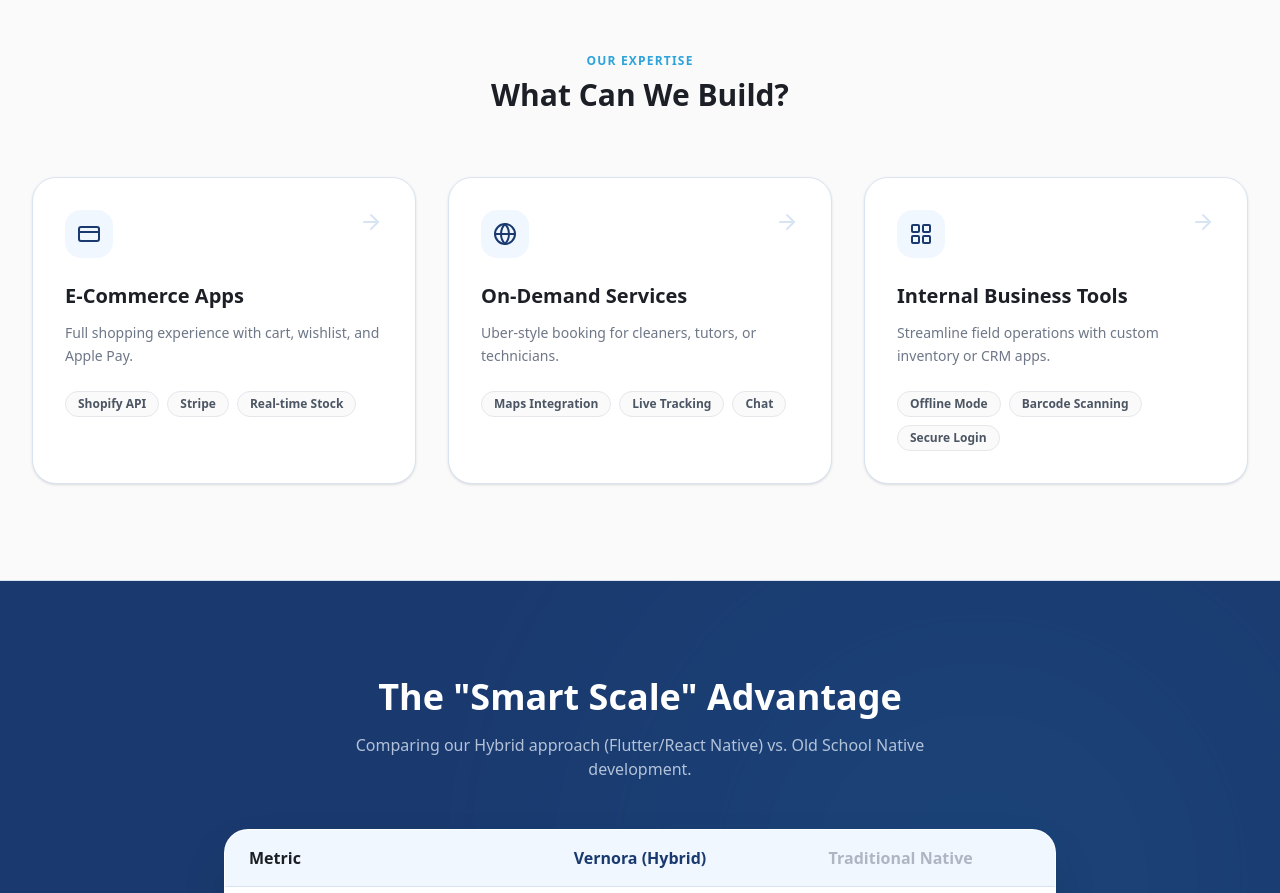
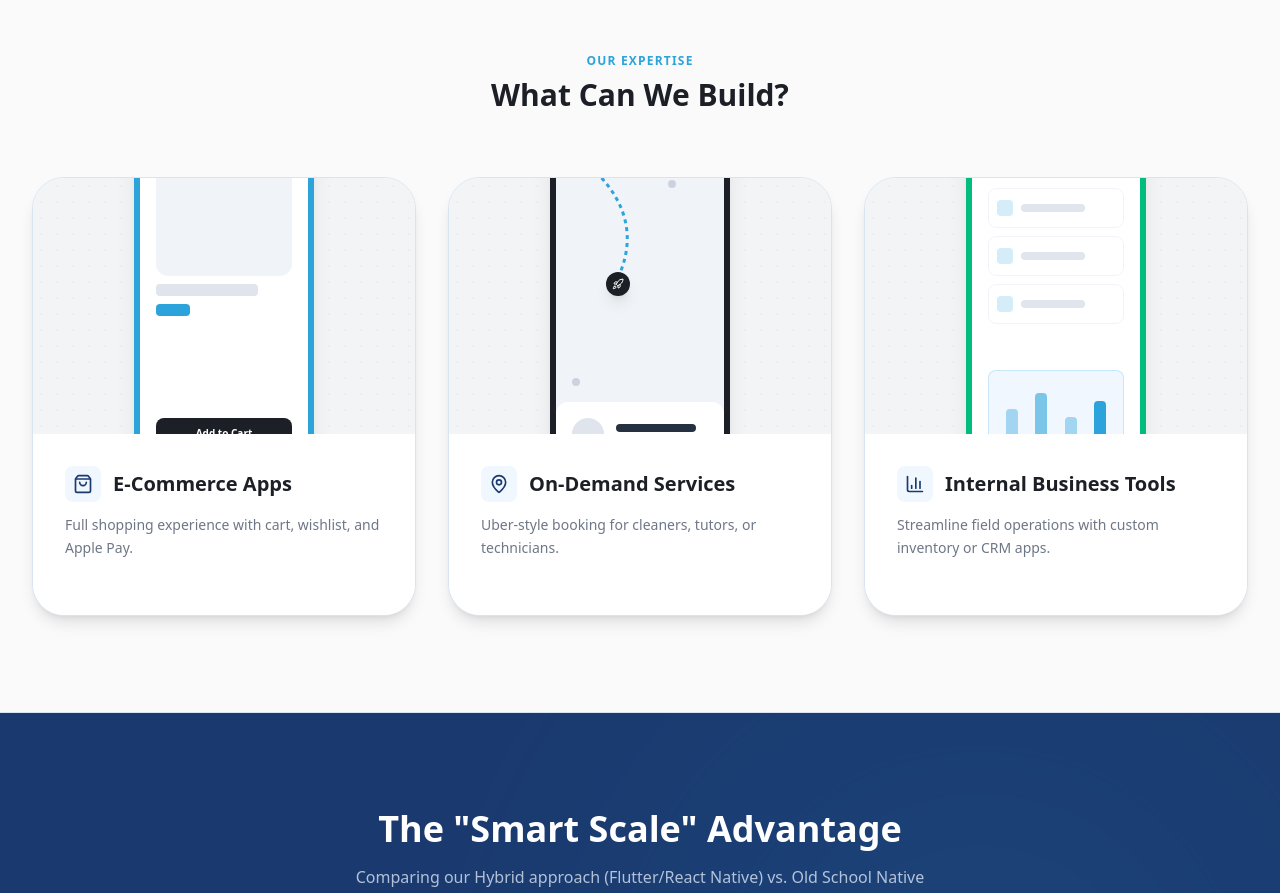
Before and after one commit to vernoratech/vernoraTech, a React (Vite) app: page /services/mobile-apps in a window 1280 px wide. Shown: the part 1480-2373 px from the top of the page. Built offline with nearby package versions, Linux system fonts and the light colour scheme.

Commit message:
added all page of services

```diff
--- a/src/components/ Services/Mobile_App_Development.jsx
+++ b/src/components/ Services/Mobile_App_Development.jsx
@@ -18,7 +18,10 @@ import {
   LayoutGrid,
   Zap,
   TrendingUp,
-  Menu
+  Menu,
+  MapPin,
+  ShoppingBag,
+  BarChart3
 } from 'lucide-react';
 
 const Mobile_App_Development = () => {
@@ -53,21 +56,89 @@ const Mobile_App_Development = () => {
     }
   ];
 
+  // Visual components for different app types
+  const EcommerceVisual = () => (
+    <div className="bg-white h-full w-full flex flex-col">
+      <div className="h-32 bg-gray-100 m-4 rounded-xl mb-2" />
+      <div className="px-4 space-y-2">
+        <div className="h-3 w-3/4 bg-gray-200 rounded" />
+        <div className="h-3 w-1/4 bg-[#2DA3DB] rounded" />
+      </div>
+      <div className="mt-auto m-4 h-8 bg-[#1C1F26] rounded-lg flex items-center justify-center text-white text-[10px] font-bold">Add to Cart</div>
+    </div>
+  );
+
+  const OnDemandVisual = () => (
+    <div className="bg-gray-100 h-full w-full relative overflow-hidden">
+      {/* Map Dots */}
+      <div className="absolute top-4 left-8 w-2 h-2 bg-gray-300 rounded-full" />
+      <div className="absolute top-12 right-12 w-2 h-2 bg-gray-300 rounded-full" />
+      <div className="absolute bottom-20 left-4 w-2 h-2 bg-gray-300 rounded-full" />
+      {/* Route Line */}
+      <svg className="absolute inset-0 w-full h-full pointer-events-none">
+        <path d="M40 40 Q 90 90 60 150" stroke="#2DA3DB" strokeWidth="3" fill="none" strokeDasharray="4 4" />
+      </svg>
+      {/* Car Pin */}
+      <div className="absolute top-[140px] left-[50px] bg-[#1C1F26] p-1.5 rounded-full shadow-lg">
+         <Rocket size={12} className="text-white" />
+      </div>
+      {/* Bottom Sheet */}
+      <div className="absolute bottom-0 left-0 w-full bg-white p-4 rounded-t-xl shadow-lg">
+        <div className="flex items-center gap-3">
+          <div className="w-8 h-8 bg-gray-200 rounded-full" />
+          <div>
+            <div className="h-2 w-20 bg-gray-800 rounded mb-1" />
+            <div className="h-2 w-12 bg-gray-400 rounded" />
+          </div>
+        </div>
+      </div>
+    </div>
+  );
+
+  const InternalToolsVisual = () => (
+    <div className="bg-white h-full w-full p-4 flex flex-col">
+      <div className="flex justify-between items-center mb-4">
+        <div className="h-3 w-16 bg-gray-800 rounded" />
+        <div className="h-6 w-6 bg-gray-100 rounded-full" />
+      </div>
+      <div className="space-y-2 flex-1">
+        {[1,2,3].map(i => (
+          <div key={i} className="h-10 border border-gray-100 rounded-lg flex items-center px-2 gap-2">
+             <div className="w-4 h-4 rounded bg-[#2DA3DB]/20" />
+             <div className="h-2 w-16 bg-gray-200 rounded" />
+          </div>
+        ))}
+      </div>
+      <div className="mt-2 h-20 bg-[#F0F7FF] rounded-lg border border-[#2DA3DB]/20 flex items-end justify-around pb-2 px-2">
+         <div className="w-3 h-8 bg-[#2DA3DB] rounded-t-sm opacity-40" />
+         <div className="w-3 h-12 bg-[#2DA3DB] rounded-t-sm opacity-60" />
+         <div className="w-3 h-6 bg-[#2DA3DB] rounded-t-sm opacity-40" />
+         <div className="w-3 h-10 bg-[#2DA3DB] rounded-t-sm" />
+      </div>
+    </div>
+  );
+
   const appTypes = [
     {
       title: "E-Commerce Apps",
       desc: "Full shopping experience with cart, wishlist, and Apple Pay.",
-      tags: ["Shopify API", "Stripe", "Real-time Stock"]
+      visual: <EcommerceVisual />,
+      color: "border-[#2DA3DB]",
+      icon: <ShoppingBag size={20} />
     },
     {
       title: "On-Demand Services",
       desc: "Uber-style booking for cleaners, tutors, or technicians.",
-      tags: ["Maps Integration", "Live Tracking", "Chat"]
+      visual: <OnDemandVisual />,
+      color: "border-[#1A3A6F]",
+      icon: <MapPin size={20} />
     },
     {
       title: "Internal Business Tools",
       desc: "Streamline field operations with custom inventory or CRM apps.",
-      tags: ["Offline Mode", "Barcode Scanning", "Secure Login"]
+      visual: <InternalToolsVisual />,
+      color: "border-emerald-500",
+      icon: <BarChart3 size={20} />
     }
   ];
 
@@ -179,9 +250,7 @@ const Mobile_App_Development = () => {
 
               {/* Left Phone (Android Style) */}
               <div className="absolute left-0 top-16 w-[220px] h-[440px] bg-[#1C1F26] rounded-[24px] border-[4px] border-[#333] shadow-2xl transform -rotate-[12deg] -translate-x-4 opacity-60 scale-90 z-0 hidden sm:block">
-                {/* Hole Punch Camera */}
                 <div className="absolute top-4 left-1/2 -translate-x-1/2 w-3 h-3 bg-black rounded-full z-20" />
-                {/* Content */}
                 <div className="w-full h-full bg-white rounded-[20px] overflow-hidden flex flex-col">
                   <div className="h-14 bg-emerald-500 w-full flex items-center px-4">
                     <Menu className="text-white" size={16} />
@@ -196,7 +265,6 @@ const Mobile_App_Development = () => {
 
               {/* Right Phone (Compact/Grid Style) */}
               <div className="absolute right-0 top-24 w-[220px] h-[440px] bg-[#1C1F26] rounded-[30px] border-[4px] border-[#333] shadow-2xl transform rotate-[12deg] translate-x-4 opacity-60 scale-90 z-0 hidden sm:block">
-                {/* Notch */}
                 <div className="absolute top-0 left-1/2 -translate-x-1/2 w-16 h-5 bg-black rounded-b-lg z-20" />
                 <div className="w-full h-full bg-white rounded-[26px] overflow-hidden flex flex-col">
                    <div className="h-full w-full bg-[#F0F7FF] p-3 grid grid-cols-2 gap-2 pt-8">
@@ -209,12 +277,8 @@ const Mobile_App_Development = () => {
 
               {/* Center Phone (Modern iPhone - Main Focus) */}
               <div className="relative w-[260px] h-[520px] bg-white rounded-[40px] border-[8px] border-[#1C1F26] shadow-2xl overflow-hidden transform rotate-[-3deg] hover:rotate-0 transition-transform duration-500 z-10">
-                {/* Dynamic Island / Notch */}
                 <div className="absolute top-2 left-1/2 -translate-x-1/2 w-24 h-7 bg-[#1C1F26] rounded-full z-20" />
-
-                {/* App UI */}
                 <div className="h-full flex flex-col">
-                  {/* Header */}
                   <div className="h-32 bg-[#1A3A6F] p-6 flex flex-col justify-end">
                     <div className="flex justify-between items-center text-white">
                       <div>
@@ -226,10 +290,7 @@ const Mobile_App_Development = () => {
                       </div>
                     </div>
                   </div>
-
-                  {/* Body */}
                   <div className="flex-1 bg-[#FAFAFA] p-5 space-y-4">
-                    {/* Stats Scroll */}
                     <div className="flex gap-3 overflow-x-auto pb-2 scrollbar-hide">
                       <div className="min-w-[100px] h-24 bg-white rounded-2xl shadow-sm border border-[#D9E4F2] p-3 flex flex-col justify-between">
                         <div className="w-8 h-8 rounded-full bg-[#E0F2FE] flex items-center justify-center text-[#2DA3DB]"><Rocket size={14} /></div>
@@ -240,8 +301,6 @@ const Mobile_App_Development = () => {
                         <div className="h-2 w-12 bg-[#E5E7EB] rounded" />
                       </div>
                     </div>
-
-                    {/* Activity Feed */}
                     <div className="space-y-3">
                       <div className="text-xs font-bold text-[#6E7787] uppercase tracking-wider">Live Updates</div>
                       {[1, 2, 3].map(i => (
@@ -255,8 +314,6 @@ const Mobile_App_Development = () => {
                       ))}
                     </div>
                   </div>
-
-                  {/* Nav Bar */}
                   <div className="h-20 bg-white border-t border-[#E5E7EB] flex justify-around items-start pt-4 px-4">
                     {[1, 2, 3, 4].map(i => (
                       <div key={i} className={`w-8 h-8 rounded-lg flex items-center justify-center ${i === 1 ? 'text-[#1A3A6F]' : 'text-[#9CA3AF]'}`}>
@@ -309,7 +366,7 @@ const Mobile_App_Development = () => {
         </div>
       </section>
 
-      {/* --- App Types Section --- */}
+      {/* --- App Types Section (Enhanced Visuals) --- */}
       <section id="types" className="py-24 bg-[#FAFAFA] border-y border-[#D9E4F2]">
         <div className="max-w-7xl mx-auto px-4 sm:px-6 lg:px-8">
           <div className="text-center mb-16">
@@ -319,23 +376,28 @@ const Mobile_App_Development = () => {
 
           <div className="grid md:grid-cols-3 gap-8">
             {appTypes.map((type, i) => (
-              <div key={i} className="bg-white p-8 rounded-3xl shadow-sm border border-[#D9E4F2] hover:border-[#2DA3DB] transition-all hover:shadow-md group">
-                <div className="mb-6 flex justify-between items-start">
-                  <div className="p-3 bg-[#F0F7FF] rounded-2xl text-[#1A3A6F] group-hover:bg-[#1A3A6F] group-hover:text-white transition-colors">
-                    {i === 0 ? <CreditCard size={24} /> : i === 1 ? <Globe size={24} /> : <LayoutGrid size={24} />}
-                  </div>
-                  <div className="text-[#D9E4F2] group-hover:text-[#2DA3DB] transition-colors">
-                    <ArrowRight size={24} />
+              <div key={i} className="group bg-white rounded-[32px] shadow-lg hover:shadow-xl transition-all duration-300 overflow-hidden border border-[#D9E4F2] flex flex-col">
+
+                {/* Phone Mockup Header */}
+                <div className="relative h-64 bg-[#F3F4F6] flex items-end justify-center pt-8 overflow-hidden">
+                  <div className="absolute inset-0 bg-[radial-gradient(#e5e7eb_1px,transparent_1px)] [background-size:16px_16px] opacity-50" />
+                  <div className={`relative w-[180px] h-[340px] bg-[#1C1F26] rounded-[24px] border-[6px] border-[#1C1F26] shadow-xl transform translate-y-8 transition-transform duration-500 group-hover:translate-y-4 ${type.color} border-b-0`}>
+                     {/* Inner Screen */}
+                     <div className="w-full h-full bg-white rounded-t-[18px] overflow-hidden">
+                        {type.visual}
+                     </div>
                   </div>
                 </div>
-                <h3 className="text-xl font-bold text-[#1C1F26] mb-3">{type.title}</h3>
-                <p className="text-[#6E7787] text-sm mb-6 leading-relaxed">{type.desc}</p>
-                <div className="flex flex-wrap gap-2">
-                  {type.tags.map((tag, t) => (
-                    <span key={t} className="px-3 py-1 bg-[#FAFAFA] border border-[#E5E7EB] text-[#4B5563] text-xs font-semibold rounded-full">
-                      {tag}
-                    </span>
-                  ))}
+
+                {/* Content */}
+                <div className="p-8 relative z-10 bg-white">
+                  <div className="flex items-center gap-3 mb-3">
+                    <div className="p-2 bg-[#F0F7FF] rounded-lg text-[#1A3A6F]">
+                      {type.icon}
+                    </div>
+                    <h3 className="text-xl font-bold text-[#1C1F26]">{type.title}</h3>
+                  </div>
+                  <p className="text-[#6E7787] text-sm mb-6 leading-relaxed">{type.desc}</p>
                 </div>
               </div>
             ))}
```
